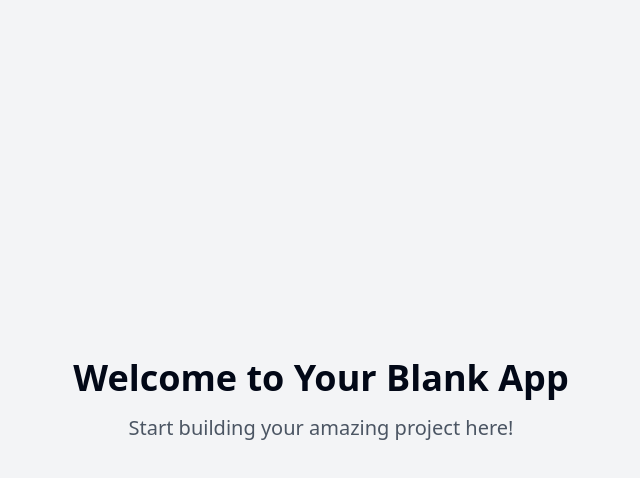
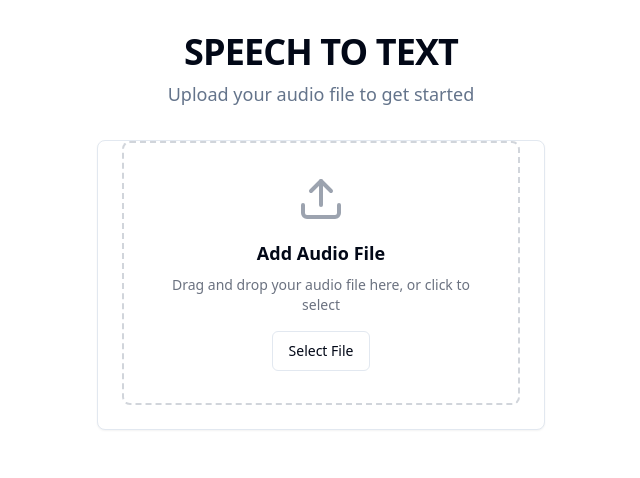
Before and after one commit to Mansi-cloud-netizen/p-445899, a React (Vite) app: page / in a window 1280 px wide. Shown: the top 478 px of the page, without its empty margins (319-959 px from the left). Built offline with nearby package versions, Linux system fonts and the light colour scheme.

Commit message:
Import Figma design from Builder
Imported from Builder.io to Lovable

```diff
--- /dev/null
+++ b/src/components/speech/AudioUpload.tsx
@@ -0,0 +1,61 @@
+import React from "react";
+import { Button } from "@/components/ui/button";
+import { Card, CardContent } from "@/components/ui/card";
+import { Upload } from "lucide-react";
+
+interface AudioUploadProps {
+  onFileSelect: (file: File) => void;
+}
+
+export const AudioUpload: React.FC<AudioUploadProps> = ({ onFileSelect }) => {
+  const handleDragOver = (e: React.DragEvent) => {
+    e.preventDefault();
+    e.stopPropagation();
+  };
+
+  const handleDrop = (e: React.DragEvent) => {
+    e.preventDefault();
+    e.stopPropagation();
+
+    const files = e.dataTransfer.files;
+    if (files.length > 0 && files[0].type.startsWith('audio/')) {
+      onFileSelect(files[0]);
+    }
+  };
+
+  const handleFileInput = (e: React.ChangeEvent<HTMLInputElement>) => {
+    const files = e.target.files;
+    if (files && files.length > 0) {
+      onFileSelect(files[0]);
+    }
+  };
+
+  return (
+    <Card className="w-full max-w-md mx-auto">
+      <CardContent>
+        <div
+          className="border-2 border-dashed border-gray-300 rounded-lg p-8 text-center cursor-pointer hover:border-primary transition-colors"
+          onDragOver={handleDragOver}
+          onDrop={handleDrop}
+          onClick={() => document.getElementById('audio-input')?.click()}
+        >
+          <Upload className="mx-auto h-12 w-12 text-gray-400" />
+          <h3 className="mt-4 text-lg font-semibold">Add Audio File</h3>
+          <p className="mt-2 text-sm text-gray-500">
+            Drag and drop your audio file here, or click to select
+          </p>
+          <input
+            id="audio-input"
+            type="file"
+            accept="audio/*"
+            className="hidden"
+            onChange={handleFileInput}
+          />
+          <Button className="mt-4" variant="outline">
+            Select File
+          </Button>
+        </div>
+      </CardContent>
+    </Card>
+  );
+};
--- /dev/null
+++ b/src/components/speech/AudioVisualizer.tsx
@@ -0,0 +1,53 @@
+import React, { useEffect, useRef } from "react";
+import { Card } from "@/components/ui/card";
+
+interface AudioVisualizerProps {
+  audioUrl?: string;
+}
+
+export const AudioVisualizer: React.FC<AudioVisualizerProps> = ({ audioUrl }) => {
+  const canvasRef = useRef<HTMLCanvasElement>(null);
+
+  useEffect(() => {
+    if (!audioUrl || !canvasRef.current) return;
+
+    const canvas = canvasRef.current;
+    const ctx = canvas.getContext('2d');
+    if (!ctx) return;
+
+    // Basic visualization setup
+    const drawVisualization = () => {
+      ctx.fillStyle = 'rgb(200, 200, 200)';
+      ctx.fillRect(0, 0, canvas.width, canvas.height);
+
+      // Add wave pattern
+      ctx.beginPath();
+      ctx.strokeStyle = 'rgb(0, 0, 0)';
+      ctx.lineWidth = 2;
+
+      for (let i = 0; i < canvas.width; i++) {
+        const y = canvas.height / 2 + Math.sin(i * 0.05) * 20;
+        if (i === 0) {
+          ctx.moveTo(i, y);
+        } else {
+          ctx.lineTo(i, y);
+        }
+      }
+
+      ctx.stroke();
+    };
+
+    drawVisualization();
+  }, [audioUrl]);
+
+  return (
+    <Card className="p-4 w-full max-w-md mx-auto mt-4">
+      <canvas
+        ref={canvasRef}
+        width="400"
+        height="100"
+        className="w-full rounded-md"
+      />
+    </Card>
+  );
+};
--- /dev/null
+++ b/src/components/speech/TranscriptionResult.tsx
@@ -0,0 +1,42 @@
+import React from "react";
+import { Card, CardContent, CardHeader, CardTitle } from "@/components/ui/card";
+import { Button } from "@/components/ui/button";
+import { Copy } from "lucide-react";
+
+interface TranscriptionResultProps {
+  text?: string;
+}
+
+export const TranscriptionResult: React.FC<TranscriptionResultProps> = ({ text }) => {
+  const handleCopy = () => {
+    if (text) {
+      navigator.clipboard.writeText(text);
+    }
+  };
+
+  return (
+    <Card className="w-full max-w-md mx-auto mt-4">
+      <CardHeader className="flex flex-row items-center justify-between">
+        <CardTitle>Transcription</CardTitle>
+        <Button
+          variant="ghost"
+          size="icon"
+          onClick={handleCopy}
+          disabled={!text}
+          title="Copy to clipboard"
+        >
+          <Copy className="h-4 w-4" />
+        </Button>
+      </CardHeader>
+      <CardContent>
+        {text ? (
+          <p className="text-sm whitespace-pre-wrap">{text}</p>
+        ) : (
+          <p className="text-sm text-gray-500 text-center">
+            No transcription available yet
+          </p>
+        )}
+      </CardContent>
+    </Card>
+  );
+};
--- a/src/pages/Index.tsx
+++ b/src/pages/Index.tsx
@@ -1,12 +1,46 @@
-// Update this page (the content is just a fallback if you fail to update the page)
+import React, { useState } from "react";
+import { AudioUpload } from "@/components/speech/AudioUpload";
+import { AudioVisualizer } from "@/components/speech/AudioVisualizer";
+import { TranscriptionResult } from "@/components/speech/TranscriptionResult";
 
 const Index = () => {
+  const [audioFile, setAudioFile] = useState<File | null>(null);
+  const [audioUrl, setAudioUrl] = useState<string>();
+  const [transcription, setTranscription] = useState<string>();
+
+  const handleFileSelect = (file: File) => {
+    setAudioFile(file);
+    const url = URL.createObjectURL(file);
+    setAudioUrl(url);
+    // Simulated transcription - in production, this would call an API
+    setTimeout(() => {
+      setTranscription("This is a sample transcription of the uploaded audio file. In a production environment, this would be replaced with actual transcribed text from the audio processing service.");
+    }, 2000);
+  };
+
   return (
-    <div className="min-h-screen flex items-center justify-center bg-gray-100">
-      <div className="text-center">
-        <h1 className="text-4xl font-bold mb-4">Welcome to Your Blank App</h1>
-        <p className="text-xl text-gray-600">Start building your amazing project here!</p>
-      </div>
+    <div className="min-h-screen bg-background">
+      <main className="container mx-auto px-4 py-8">
+        <header className="text-center mb-8">
+          <h1 className="text-4xl font-bold tracking-tight mb-2">
+            SPEECH TO TEXT
+          </h1>
+          <p className="text-lg text-muted-foreground">
+            Upload your audio file to get started
+          </p>
+        </header>
+
+        <div className="max-w-4xl mx-auto space-y-6">
+          <AudioUpload onFileSelect={handleFileSelect} />
+
+          {audioUrl && (
+            <>
+              <AudioVisualizer audioUrl={audioUrl} />
+              <TranscriptionResult text={transcription} />
+            </>
+          )}
+        </div>
+      </main>
     </div>
   );
 };
```
